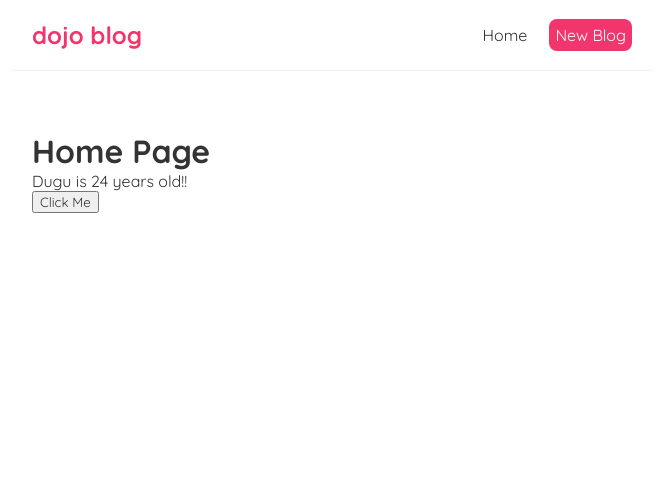
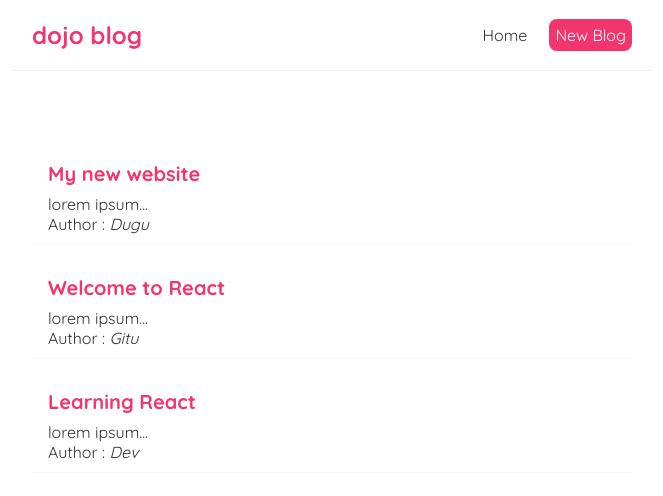
Before and after one commit to dpd007/dojo-blog, a React (Create React App) app: page / in a window 1280 px wide. Shown: the top 496 px of the page, without its empty margins (308-971 px from the left). Built offline with nearby package versions, Linux system fonts and the light colour scheme; the HTML template or start-up script is replaced by a standard one.

Commit message:
Outputting the lists by using map()

```diff
--- a/src/app/Home.jsx
+++ b/src/app/Home.jsx
@@ -9,16 +9,23 @@
   //   };
 
   //learning the useState Hook
-  const [name, setName] = useState("Dugu");
-  const [age, setAge] = useState(24);
+  //   const [name, setName] = useState("Dugu");
+  //   const [age, setAge] = useState(24);
 
-  const handleClick = () => {
-    setName("Gitu");
-    setAge(23);
-  };
+  //   const handleClick = () => {
+  //     setName("Gitu");
+  //     setAge(23);
+  //   };
+
+  //Outputting the Lists
+  const [blogs, setblogs] = useState([
+      {id:1, title: 'My new website', body: 'lorem ipsum...', author: 'Dugu'},
+      {id:2, title: 'Welcome to React', body: 'lorem ipsum...', author: 'Gitu'},
+      {id:3, title: 'Learning React', body: 'lorem ipsum...', author: 'Dev'}
+  ]);
   return (
     <div className="home">
-      <h1>Home Page</h1>
+      {/* <h1>Home Page</h1> */}
 
       {/* learning the handling event */}
       {/* <button onClick={() => handleClickAgain("gayatree")}>
@@ -26,10 +33,19 @@
       </button> */}
 
       {/* learning the useState Hook */}
-      <p>
+      {/* <p>
         {name} is {age} years old!!
-      </p>
-      <button onClick={handleClick}>Click Me</button>
+      </p> */}
+      {/* <button onClick={handleClick}>Click Me</button> */}
+
+      {/* Outputting the Lists using map() */}
+      {blogs.map(blog => (
+          <div className="blog-preview" key={blog.id}>
+              <h2>{blog.title}</h2>
+              <p>{blog.body}</p>
+              <p>Author : <i>{blog.author}</i></p>
+          </div>
+      ))}
     </div>
   );
 };
--- a/src/app/css/style.css
+++ b/src/app/css/style.css
@@ -34,3 +34,17 @@
   margin: 40px auto;
   padding: 20px;
 }
+/* blog previews / list */
+.blog-preview {
+  padding: 10px 16px;
+  margin: 20px 0;
+  border-bottom: 1px solid #fafafa;
+}
+.blog-preview:hover {
+  box-shadow: 1px 3px 5px rgba(0,0,0,0.1);
+}
+.blog-preview h2 {
+  font-size: 20px;
+  color: #f1356d;
+  margin-bottom: 8px;
+}
```
